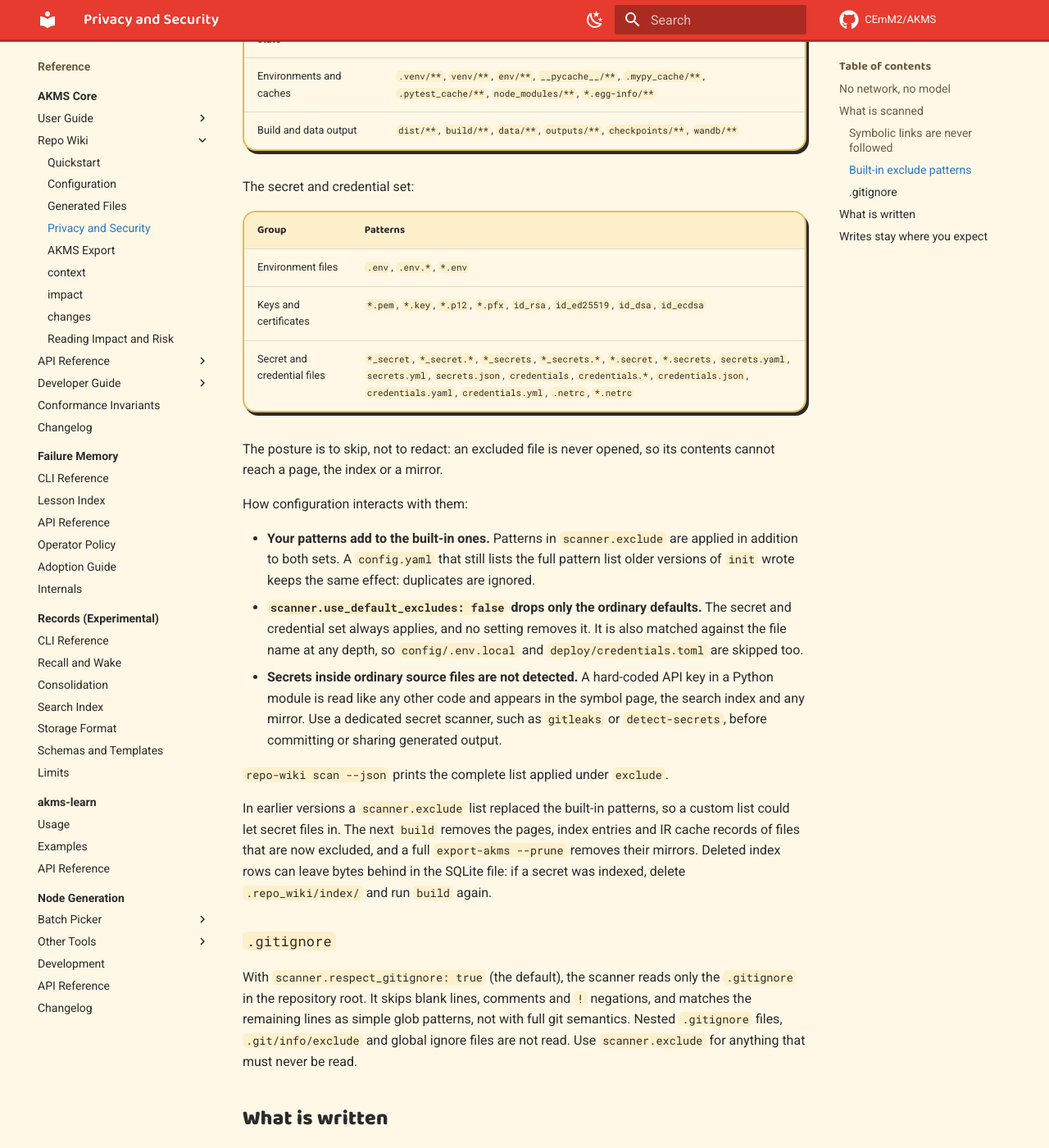
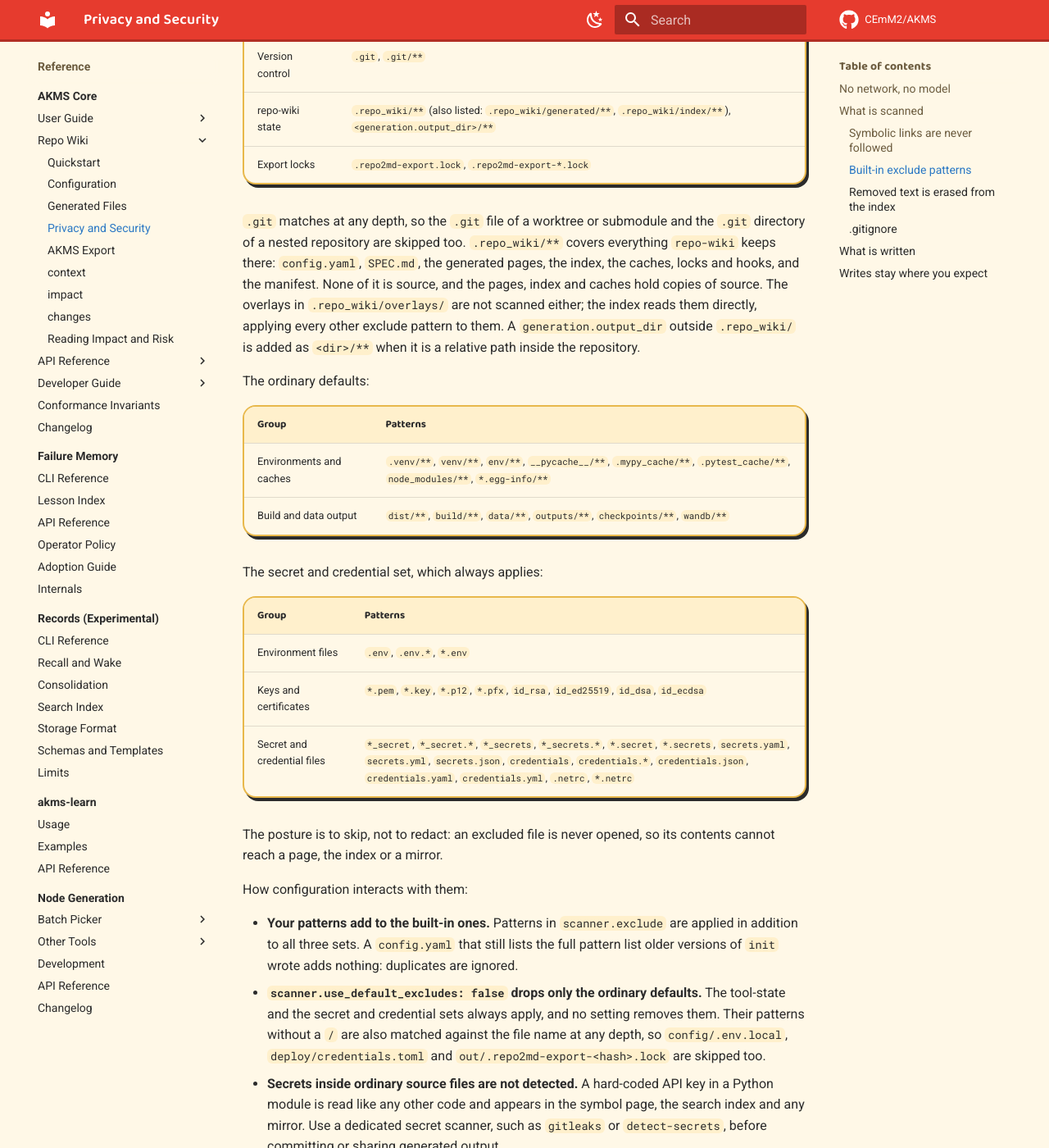
Before and after one commit to CEmM2/AKMS, an MkDocs documentation site: the page built from docs/reference/akms/repo-wiki/privacy-security.md, in a window 1280 px wide and 1400 px high, scrolled down 1521 px. Shown: the whole window at 82% size. Built offline with MkDocs 1.6.1 and Material for MkDocs 9.7.7, drawn with Linux system fonts in a browser that asks for light colours; comment, search, counter and statistics services are not loaded; some of the changed text lies outside the part shown.

Commit message:
docs(repo-wiki): document the fixed tool-state set and index erasure
Co-Authored-By: Claude Opus 5.5 <noreply@anthropic.com>

```diff
--- a/docs/reference/akms/repo-wiki/privacy-security.md
+++ b/docs/reference/akms/repo-wiki/privacy-security.md
@@ -28,9 +28,9 @@ page describes what it reads, what it skips, and what it does not do.
 The scanner walks the repository and decides per file, in this order:
 
 1. A path matching an exclude pattern is skipped without being opened: the
-   [built-in patterns](#built-in-exclude-patterns), including the secret and
-   credential set, plus anything in `scanner.exclude`. A directory that
-   matches is pruned and not entered.
+   [built-in patterns](#built-in-exclude-patterns), including the tool-state
+   and the secret and credential sets, plus anything in `scanner.exclude`. A
+   directory that matches is pruned and not entered.
 2. A path matching the root `.gitignore` is skipped the same way, when
    `scanner.respect_gitignore` is `true`.
 3. A path not matching `scanner.include` is skipped.
@@ -49,16 +49,34 @@ repository into the wiki or into a mirror.
 
 ### Built-in exclude patterns
 
-Two sets of patterns apply without being listed in `config.yaml`. The
-ordinary defaults:
+Three sets of patterns apply without being listed in `config.yaml`.
+
+The tool-state set, which always applies:
 
 | Group | Patterns |
 |---|---|
-| Version control and tool state | `.git/**`, `.repo_wiki/generated/**`, `.repo_wiki/index/**` |
+| Version control | `.git`, `.git/**` |
+| repo-wiki state | `.repo_wiki/**` (also listed: `.repo_wiki/generated/**`, `.repo_wiki/index/**`), `<generation.output_dir>/**` |
+| Export locks | `.repo2md-export.lock`, `.repo2md-export-*.lock` |
+
+`.git` matches at any depth, so the `.git` file of a worktree or submodule and
+the `.git` directory of a nested repository are skipped too. `.repo_wiki/**`
+covers everything `repo-wiki` keeps there: `config.yaml`, `SPEC.md`, the
+generated pages, the index, the caches, locks and hooks, and the manifest.
+None of it is source, and the pages, index and caches hold copies of source.
+The overlays in `.repo_wiki/overlays/` are not scanned either; the index reads
+them directly, applying every other exclude pattern to them. A
+`generation.output_dir` outside `.repo_wiki/` is added as `<dir>/**` when it is
+a relative path inside the repository.
+
+The ordinary defaults:
+
+| Group | Patterns |
+|---|---|
 | Environments and caches | `.venv/**`, `venv/**`, `env/**`, `__pycache__/**`, `.mypy_cache/**`, `.pytest_cache/**`, `node_modules/**`, `*.egg-info/**` |
 | Build and data output | `dist/**`, `build/**`, `data/**`, `outputs/**`, `checkpoints/**`, `wandb/**` |
 
-The secret and credential set:
+The secret and credential set, which always applies:
 
 | Group | Patterns |
 |---|---|
@@ -72,13 +90,15 @@ its contents cannot reach a page, the index or a mirror.
 How configuration interacts with them:
 
 - **Your patterns add to the built-in ones.** Patterns in `scanner.exclude`
-  are applied in addition to both sets. A `config.yaml` that still lists the
-  full pattern list older versions of `init` wrote keeps the same effect:
+  are applied in addition to all three sets. A `config.yaml` that still lists
+  the full pattern list older versions of `init` wrote adds nothing:
   duplicates are ignored.
 - **`scanner.use_default_excludes: false` drops only the ordinary defaults.**
-  The secret and credential set always applies, and no setting removes it.
-  It is also matched against the file name at any depth, so
-  `config/.env.local` and `deploy/credentials.toml` are skipped too.
+  The tool-state and the secret and credential sets always apply, and no
+  setting removes them. Their patterns without a `/` are also matched against
+  the file name at any depth, so `config/.env.local`,
+  `deploy/credentials.toml` and `out/.repo2md-export-<hash>.lock` are skipped
+  too.
 - **Secrets inside ordinary source files are not detected.** A hard-coded API
   key in a Python module is read like any other code and appears in the symbol
   page, the search index and any mirror. Use a dedicated secret scanner, such
@@ -90,9 +110,19 @@ How configuration interacts with them:
 In earlier versions a `scanner.exclude` list replaced the built-in
 patterns, so a custom list could let secret files in. The next `build` removes
 the pages, index entries and IR cache records of files that are now excluded,
-and a full `export-akms --prune` removes their mirrors. Deleted index rows can
-leave bytes behind in the SQLite file: if a secret was indexed, delete
-`.repo_wiki/index/` and run `build` again.
+and a full `export-akms --prune` removes their mirrors.
+
+### Removed text is erased from the index
+
+The search index (`.repo_wiki/index/repo_wiki.sqlite3`) runs with SQLite's
+`secure_delete` and, where the SQLite library supports it (3.42 and later),
+the FTS5 `secure-delete` option, so the text of a removed or replaced page is
+overwritten rather than left in free space. With an older SQLite, a write that
+removes text compacts the index with FTS5 `optimize` and `VACUUM` instead.
+`build` and `repo-wiki index` are enough to erase the pages of excluded or
+deleted sources; you do not need to delete the index. An index written by an
+earlier version, without these settings, is compacted once the first time it
+is opened, which also scrubs what its earlier deletions left behind.
 
 ### `.gitignore`
 
```
Also changed, not shown: CHANGELOG.md (+27 -14 lines), docs/reference/akms/repo-wiki/configuration.md (+2 -2 lines), docs/reference/akms/repo-wiki/quickstart.md (+5 -10 lines).
